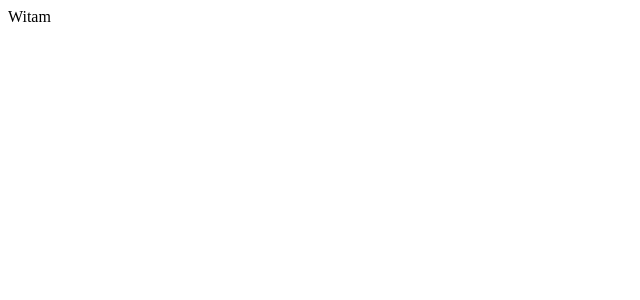
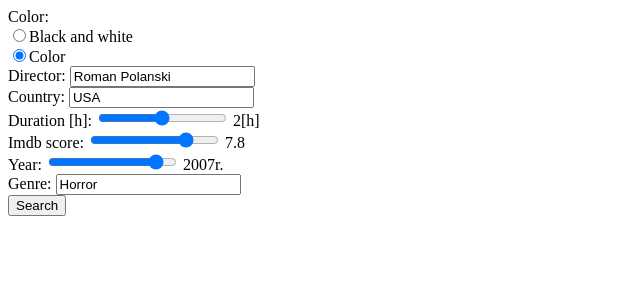
Before and after one commit to mMarzeta/MoviePicker, a Django app: page /fuzzy/ in a window 1280 px wide. Before the commit the part shown is almost empty. Shown: the top 300 px of the page, without its empty margins (0-640 px from the left). Run offline with Django 3.2, Linux system fonts and the light colour scheme.

Commit message:
html form

```diff
--- a/movie_picker/fuzzy/templates/index.html
+++ b/movie_picker/fuzzy/templates/index.html
@@ -1,10 +1,45 @@
 <!DOCTYPE html>
-<html lang="en">
+<html lang="en" xmlns="http://www.w3.org/1999/html">
 <head>
     <meta charset="UTF-8">
     <title>MooviePicker</title>
+    <script>
+        function updateTextInput(val) {
+          document.getElementById('textInput').value=val;
+        }
+    </script>
 </head>
 <body>
-    Witam
+
+<form action="{% url 'fuzzy:user_input' %}" method="post">
+    {% csrf_token %}
+    Color:<br>
+
+    <input type="radio" name="color" value="bw">Black and white</input><br>
+    <input type="radio" name="color" value="color" checked>Color</input><br>
+
+    Director:       <input type="text" name="director" value="Roman Polanski"/><br>
+    Country:        <input type="text" name="country" value="USA"/><br>
+
+    Duration [h]:   <input type="range" name="duration" value="2" min="0" step="0.1" max="4"
+                           oninput="duration_output_id.value = duration.value"/>
+                    <output name="duration_output" id="duration_output_id">2</output>[h]<br>
+
+    Imdb score:     <input type="range" name="imdb_score" value="7.8" min="0" step="0.1" max="10"
+                           oninput="imdb_output_id.value = imdb_score.value"/>
+                    <output name="imdb_output_name" id="imdb_output_id">7.8</output><br>
+
+    <!--Tutaj trzeba zmienic na np. stare, nowe, bardzo stare-->
+    Year:           <input type="range" name="year" value="2007" min="1930" step="1" max="2017"
+                           oninput="year_output_id.value = year.value"/>
+                    <output name="year_output" id="year_output_id">2007</output>r.<br>
+
+    Genre:          <input type="text" name="genre" value="Horror"/><br>
+
+
+    <input type="submit" value="Search"/>
+
+</form>
+
 </body>
 </html>
--- a/movie_picker/fuzzy/urls.py
+++ b/movie_picker/fuzzy/urls.py
@@ -5,5 +5,5 @@ from fuzzy.views import user_input
 
 
 urlpatterns = [
-    url(r'^$', user_input),
+    url(r'^$', user_input, name='user_input'),
 ]
--- a/movie_picker/movie_picker/urls.py
+++ b/movie_picker/movie_picker/urls.py
@@ -5,5 +5,5 @@ from django.contrib import admin
 
 urlpatterns = [
     url(r'^admin/', admin.site.urls),
-    url(r'^fuzzy/', include('fuzzy.urls')),
+    url(r'^fuzzy/', include('fuzzy.urls', namespace='fuzzy')),
 ]
```
